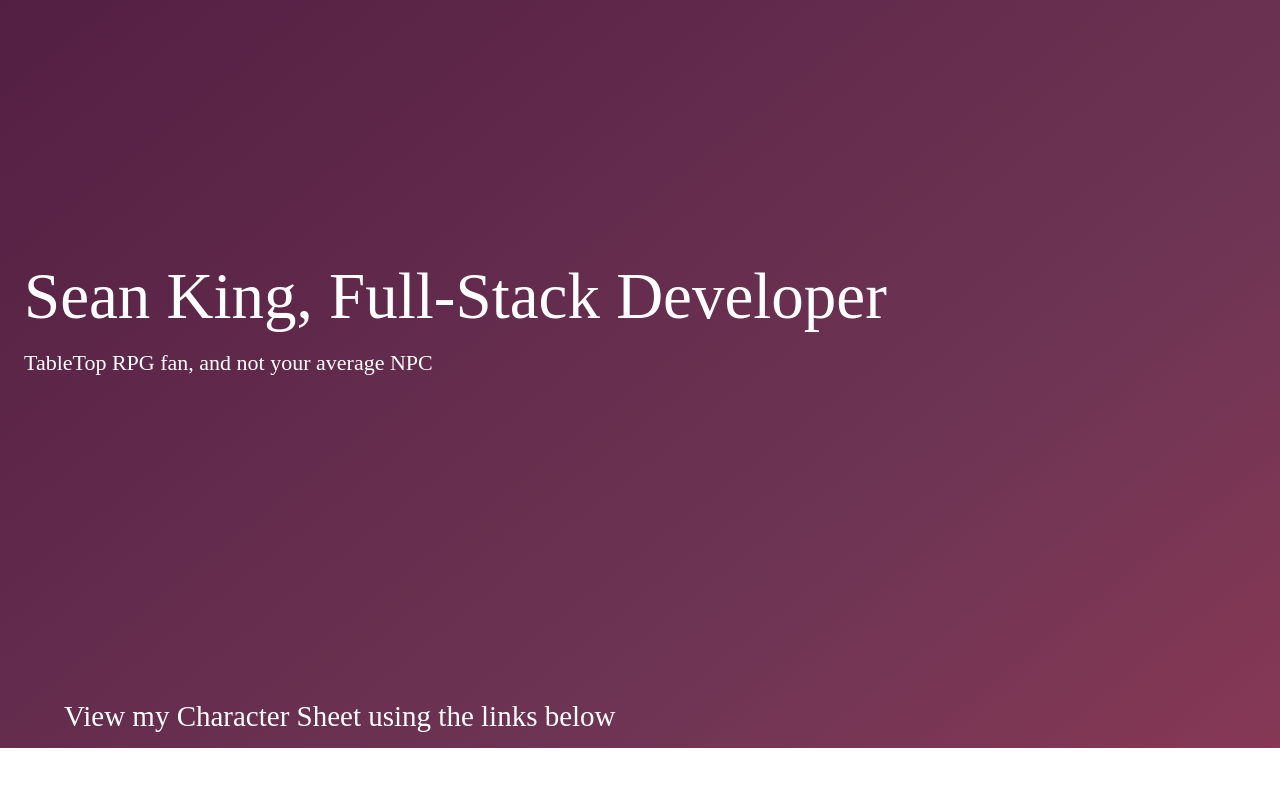
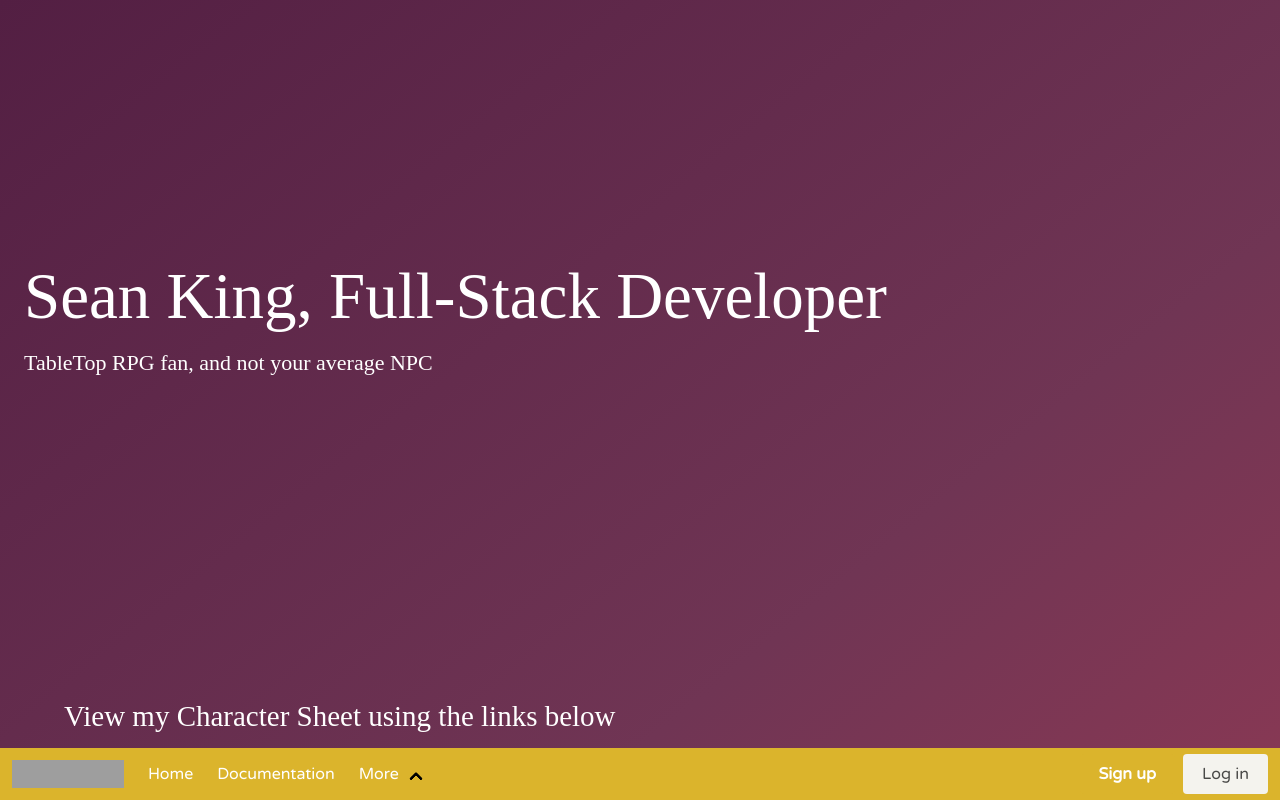
Before and after one commit to seanianking/MrKingsPortfolio, a React (Create React App) app: page / in a window 1280 px wide. Built offline with nearby package versions, Linux system fonts and the light colour scheme; grey boxes are pictures that could not be loaded.

Commit message:
using bulma default nav to fix mobile responsiveness. added state hook and modifier for burger usage

```diff
--- a/src/components/Message.js
+++ b/src/components/Message.js
@@ -1,5 +1,5 @@
 import React from 'react'
-import Resume from '../pages/Resume'
+
 
 function Message() {
     return (
--- a/src/components/navbar.js
+++ b/src/components/navbar.js
@@ -1,15 +1,82 @@
-import React, { useContext } from 'react'
+import React, { useContext, useState } from 'react'
 import { CastMessageContext } from '../App'
 
-// handleBurgerState
+
 
 function Navbar() {
     const { handleMessageCasting } = useContext(CastMessageContext);
 
+    const [burgerState, setBurgerState] = useState(false);
+
+    const handleBurgerState = e => {
+        e.preventDefault();
+        console.log("add those toppings");
+        setBurgerState(!burgerState);
+    }
+
     return (
 
         <div>
+            <nav className="navbar is-fixed-bottom is-primary " role="navigation" aria-label="main navigation">
+                <div class="navbar-brand">
+                    <a class="navbar-item" href="https://bulma.io">
+                        <img src="https://bulma.io/images/bulma-logo.png" width="112" height="28" />
+                    </a>
 
+                    <a onClick={handleBurgerState} role="button" class={`navbar-burger burger ${burgerState ? "is-active": ""}`} aria-label="menu" aria-expanded="false" data-target="navbarBasicExample">
+                        <span aria-hidden="true"></span>
+                        <span aria-hidden="true"></span>
+                        <span aria-hidden="true"></span>
+                    </a>
+                </div>
+
+                <div id="navbarBasicExample" class={`navbar-menu has-dropdown has-dropdown-up ${burgerState ? "is-active" : ""}`}>
+                    <div class="navbar-start">
+                        <a class="navbar-item">
+                            Home
+                        </a>
+
+                        <a class="navbar-item">
+                            Documentation
+                        </a>
+
+                        <div class="navbar-item has-dropdown has-dropdown-up is-hoverable">
+                            <a class="navbar-link">
+                                More
+                            </a>
+
+                            <div class="navbar-dropdown">
+                                <a class="navbar-item">
+                                    About
+                            </a>
+                                <a class="navbar-item">
+                                    Jobs
+                            </a>
+                                <a class="navbar-item">
+                                    Contact
+                            </a>
+                                <hr class="navbar-divider" />
+                                <a class="navbar-item">
+                                    Report an issue
+                                </a>
+                            </div>
+                        </div>
+                    </div>
+
+                    <div class="navbar-end">
+                        <div class="navbar-item">
+                            <div class="buttons">
+                                <a class="button is-primary">
+                                    <strong>Sign up</strong>
+                                </a>
+                                <a class="button is-light">
+                                    Log in
+                                </a>
+                            </div>
+                        </div>
+                    </div>
+                </div>
+            </nav>
 
         </div>
     )
@@ -21,22 +88,22 @@
 
 
 <div class="navbar-brand">
+
+    <a href='/' className="navbar-item">Home</a>
     <a role="button" class="navbar-burger burger" aria-label="menu" aria-expanded="false" data-target="navbarBasicExample">
         <span aria-hidden="true"></span>
         <span aria-hidden="true"></span>
         <span aria-hidden="true"></span>
     </a>
+
 </div>
 
+<div className="navbar-menu">
 
-<div className="navbar-menu">
-    <a href='/' className="navbar-item">Home</a>
     <a href='/Backstory' className="navbar-item">Backstory</a>
     <a href='/SkillsProficiencies' className="navbar-item">Skills/Proficiencies</a>
     <a href='/Adventures' className="navbar-item">Adventures</a>
     <a className="navbar-item" href='#' onClick={handleMessageCasting}>Send a Message</a>
 
-
-
 </div>
 </nav> */}
```
